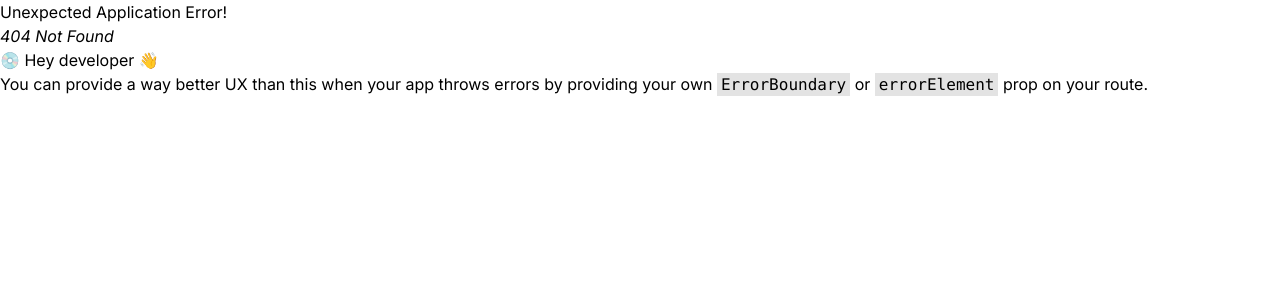
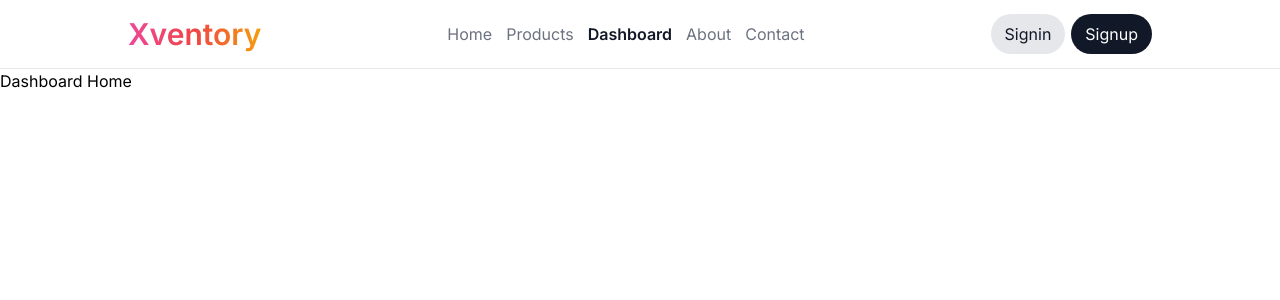
Before and after one commit to faisalchy64/inventory-frontend, a React (Vite) app: page /dashboard in a window 1280 px wide. Before the commit this address had no page. Shown: the top 300 px of the page. Built offline with nearby package versions, Linux system fonts and the light colour scheme.

Commit message:
feat: Create Dashboard.jsx layout

```diff
--- /dev/null
+++ b/src/layout/Dashboard.jsx
@@ -0,0 +1,11 @@
+import { Outlet } from "react-router-dom";
+import Navbar from "../components/Navbar";
+
+export default function Dashboard() {
+  return (
+    <>
+      <Navbar />
+      <Outlet />
+    </>
+  );
+}
```
Also changed, not shown: src/router.jsx (+11 -0 lines).
